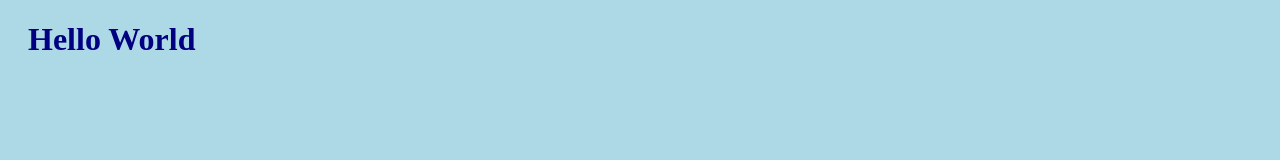
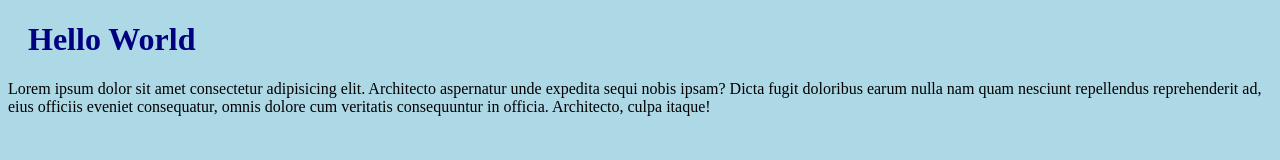
Before and after one commit to tobiebenezer/gitclass2, a plain HTML site: page index.html in a window 1280 px wide. Drawn offline with Linux system fonts and the light colour scheme.

Commit message:
first modification on development

```diff
--- a/index.html
+++ b/index.html
@@ -8,5 +8,14 @@
 </head>
 <body>
     <h1>Hello World</h1>
+    <p>
+        Lorem ipsum dolor sit amet consectetur
+        adipisicing elit. Architecto aspernatur unde
+        expedita sequi nobis ipsam? Dicta fugit doloribus
+         earum nulla nam quam nesciunt repellendus
+         reprehenderit ad, eius officiis eveniet
+         consequatur, omnis dolore cum veritatis
+         consequuntur in officia. Architecto, culpa itaque!
+    </p>
 </body>
 </html>
```
